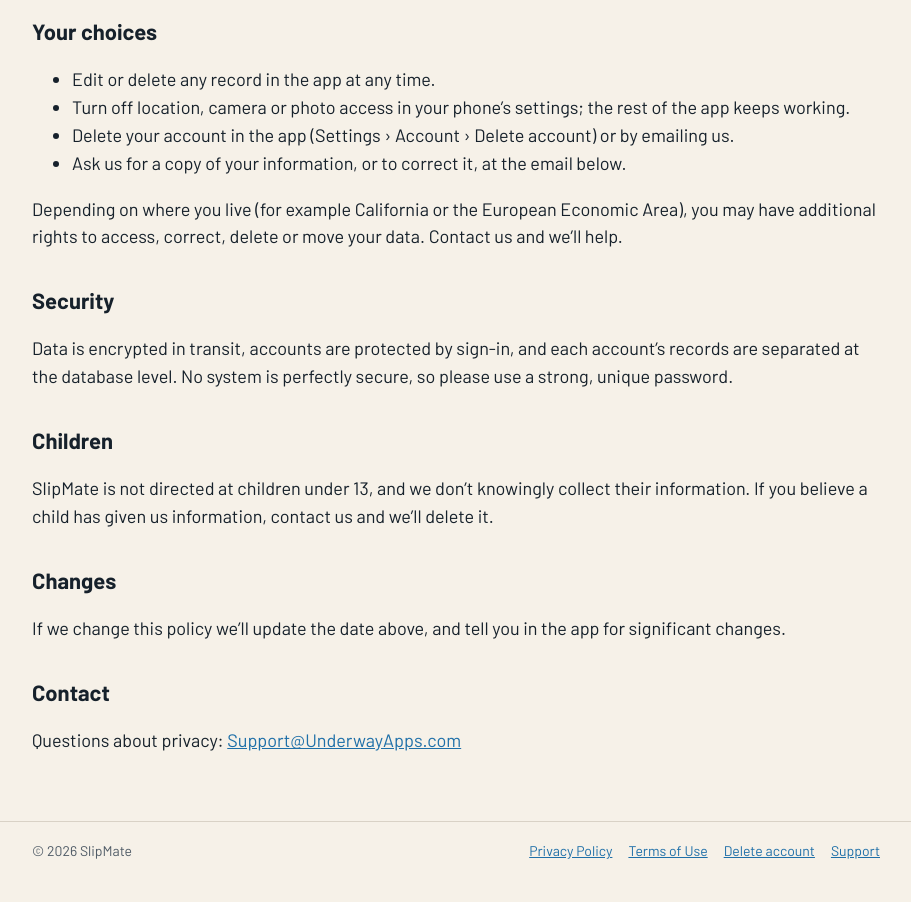
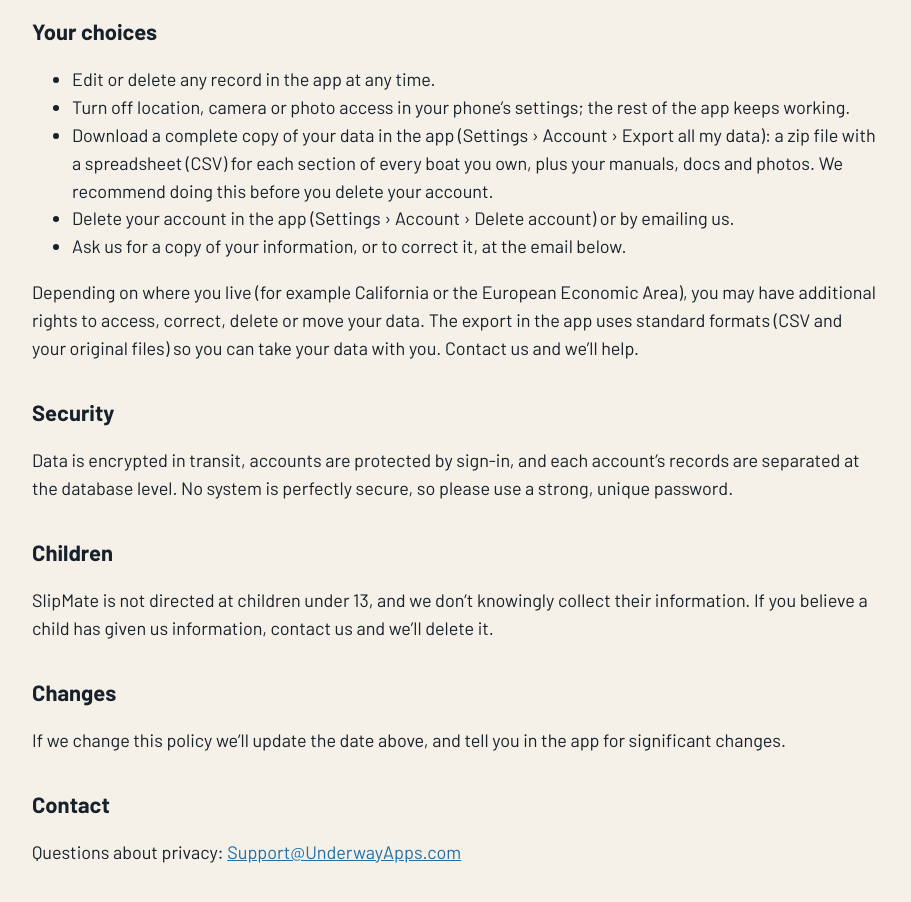
Before and after one commit to RoyStiles/underway-website, a website: page site/privacy.html in a window 1280 px wide. Shown: the part 1620-2522 px from the top of the page, without its empty margins (184-1095 px from the left). Before the commit the page ends 2500 px from the top, so only its background shows below. Drawn offline with Linux system fonts and the light colour scheme.

Commit message:
Privacy Policy and delete-account page: describe the in-app data export (#4)
Co-Authored-By: Claude Sonnet 5.5 <noreply@anthropic.com>

```diff
--- a/site/privacy.html
+++ b/site/privacy.html
@@ -122,10 +122,11 @@ footer .sp{margin-right:auto}
 <ul>
   <li>Edit or delete any record in the app at any time.</li>
   <li>Turn off location, camera or photo access in your phone’s settings; the rest of the app keeps working.</li>
+  <li>Download a complete copy of your data in the app (Settings › Account › Export all my data): a zip file with a spreadsheet (CSV) for each section of every boat you own, plus your manuals, docs and photos. We recommend doing this before you delete your account.</li>
   <li>Delete your account in the app (Settings › Account › Delete account) or by emailing us.</li>
   <li>Ask us for a copy of your information, or to correct it, at the email below.</li>
 </ul>
-<p>Depending on where you live (for example California or the European Economic Area), you may have additional rights to access, correct, delete or move your data. Contact us and we’ll help.</p>
+<p>Depending on where you live (for example California or the European Economic Area), you may have additional rights to access, correct, delete or move your data. The export in the app uses standard formats (CSV and your original files) so you can take your data with you. Contact us and we’ll help.</p>
 
 <h2>Security</h2>
 <p>Data is encrypted in transit, accounts are protected by sign-in, and each account’s records are separated at the database level. No system is perfectly secure, so please use a strong, unique password.</p>
```
Also changed, not shown: pages/delete-account.html (+1 -0 lines), pages/privacy.html (+2 -1 lines), site/delete-account.html (+1 -0 lines).
